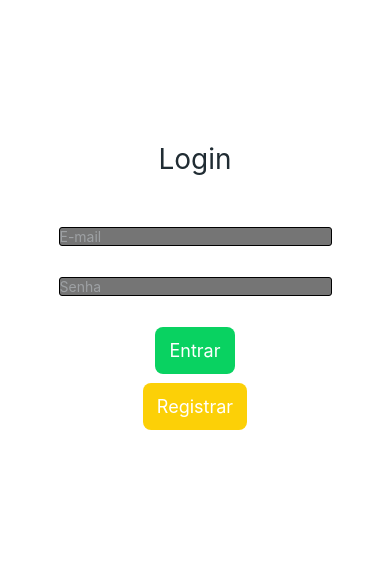
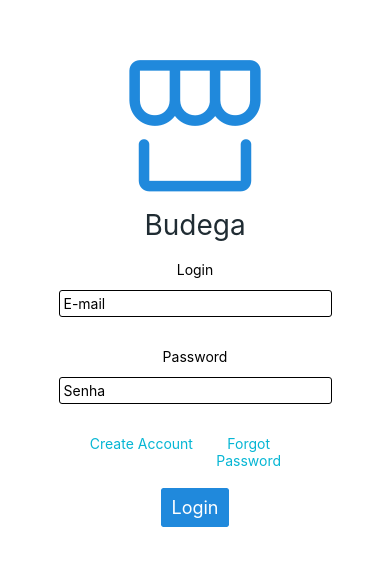
Before and after one commit to gelks8/FacisaReactMobile, a React Native app in the folder supermarket-mobile/: screen /login in a window 390 px wide. Shown: the part 136-702 px from the top of the page. Built offline with nearby package versions, Linux system fonts and the light colour scheme.

Commit message:
fix pages navigation

```diff
--- a/supermarket-mobile/App.tsx
+++ b/supermarket-mobile/App.tsx
@@ -4,7 +4,10 @@ import { createStackNavigator } from '@react-navigation/stack';
 import Login from './components/Login';
 import FormRegister from './components/FormRegister';
 import Home from './components/Home';
-import Carrinho from './components/Carrinho';
+import ShoppingCart from './components/ShoppingCart';
+import IconButtons from 'react-native-vector-icons/AntDesign';
+import ForgotPassword from './components/ForgotPassword';
+
 
 const Stack = createStackNavigator();
 
@@ -12,10 +15,23 @@ const App = ()=> {
   return (
     <NavigationContainer>
       <Stack.Navigator>
-        <Stack.Screen name="Login" component={Login} options={{ headerShown: false }} />
-        <Stack.Screen name="FormRegister" component={FormRegister} options={{ headerShown: false }}/>
-        <Stack.Screen name="Home" component={Home} options={{ headerShown: false }}/>
-        <Stack.Screen name="Carrinho" component={Carrinho} options={{ headerShown: false }}/>
+        <Stack.Screen name="login" component={Login} options={{ headerShown: false }}/>
+        <Stack.Screen options={({navigation}) => {
+          return {
+            headerBackVisible: false,
+            headerTitleAlign: "center",
+            title: "Ofertas",
+            headerLeft: () => (
+              <IconButtons onPress={() => (navigation.navigate('shoppingCart'))} name="shoppingcart" size={28}></IconButtons>
+            ),
+            headerRight: () => (
+              <IconButtons onPress={() => (navigation.navigate('login'))} name="logout" size={24}></IconButtons>
+            )
+          }
+        }} name="home" component={Home}></Stack.Screen>
+        <Stack.Screen name="formRegister" component={FormRegister} options={{headerTitle: 'Registrar', headerTitleAlign: 'center'}}></Stack.Screen>
+        <Stack.Screen name="forgotPassword" component={ForgotPassword} options={{headerTitle: 'Recuperar Senha', headerTitleAlign: 'center'}}></Stack.Screen>
+        <Stack.Screen name="shoppingCart" component={ShoppingCart} options={{headerTitle: 'Carrinho de Compras', headerTitleAlign: 'center'}}></Stack.Screen>
       </Stack.Navigator>
     </NavigationContainer>
   );
--- a/supermarket-mobile/components/Carrinho.tsx
+++ /dev/null
@@ -1,23 +0,0 @@
-import React from 'react';
-import { Text, View, Image, TextInput} from 'react-native';
-import styles from '../style/Styles';
-import { Button } from '@rneui/themed';
-import { useNavigation } from '@react-navigation/native';
-
-const Carrinho = () => {
-
-    const navigation = useNavigation();
-
-    const navigateToHome = () => {
-        navigation.navigate('Home' as never);
-    }
-
-    return (
-        <View style={styles.container}>
-            <Text style={styles.textTitle}>Carrinho</Text>
-            <Button title="Voltar"  size="lg" buttonStyle={styles.backButton} onPress={navigateToHome}></Button>
-        </View>
-    );
-};
-
-export default Carrinho
--- /dev/null
+++ b/supermarket-mobile/components/ForgotPassword.tsx
@@ -0,0 +1,18 @@
+import React from 'react'
+import styles from '../style/Styles';
+import { Text, TextInput, View} from 'react-native';
+import { Button } from '@rneui/themed';
+
+const ForgotPassword = ({navigation}: any) => {
+  return (
+    <View style={styles.container}>
+        <Text>E-mail</Text>
+        <TextInput style={styles.loginInput} placeholder="E-mail" placeholderTextColor="black"/>
+        <Text>Senha</Text>
+        <TextInput style={styles.loginInput} secureTextEntry={true} placeholder="Senha" placeholderTextColor="black"/>
+        <Button title="Recuperar Senha"  size="lg" buttonStyle={styles.registerButton} onPress={() => {navigation.navigate('Login')}}></Button>
+    </View>
+  )
+}
+
+export default ForgotPassword
--- a/supermarket-mobile/components/FormRegister.tsx
+++ b/supermarket-mobile/components/FormRegister.tsx
@@ -4,21 +4,14 @@ import styles from '../style/Styles';
 import { Button } from '@rneui/themed';
 import { useNavigation } from '@react-navigation/native';
 
-const FormRegister = () => {
-
-    const navigation = useNavigation();
-
-    const navigateToLogin = () => {
-        navigation.navigate('Login' as never);
-    }
+const FormRegister = ({navigation}: any) => {
 
     return (
         <View style={styles.container}>
-            <Text style={styles.textTitle}>Registrar</Text>
-            <TextInput style={styles.loginInput} placeholder="Nome Completo" placeholderTextColor="#9EA1A4"/>
-            <TextInput style={styles.loginInput} placeholder="E-mail" placeholderTextColor="#9EA1A4"/>
-            <TextInput style={styles.loginInput} placeholder="Senha" placeholderTextColor="#9EA1A4"/>
-            <Button title="Registrar"  size="lg" buttonStyle={styles.registerButton} onPress={navigateToLogin}></Button>
+            <TextInput style={styles.loginInput} placeholder="Nome Completo" placeholderTextColor="black"/>
+            <TextInput style={styles.loginInput} placeholder="E-mail" placeholderTextColor="black"/>
+            <TextInput style={styles.loginInput} placeholder="Senha" placeholderTextColor="black"/>
+            <Button title="Registrar"  size="lg" buttonStyle={styles.registerButton} onPress={() => {navigation.navigate('Login')}}></Button>
         </View>
     );
 };
--- a/supermarket-mobile/components/Home.tsx
+++ b/supermarket-mobile/components/Home.tsx
@@ -1,56 +1,41 @@
 import React from 'react';
-import { Text, View, ScrollView, Image} from 'react-native';
+import { Text, View, ScrollView, Image, ToastAndroid} from 'react-native';
 import styles from '../style/Styles';
 import { Button, Icon } from '@rneui/themed';
 import { useNavigation } from '@react-navigation/native';
 import { Card } from 'react-native-elements';
 
 const productList = [
-    {id: 0, nome: "Arroz", preco: 4.99, qnt: 1000, img: "https://propao.agilecdn.com.br/2314_1.jpg"},
-    {id: 0, nome: "feijão", preco: 6.59, qnt: 1420, img: "https://io.convertiez.com.br/m/trimais/shop/products/images/891/medium/feijao-carioca-tipo-1-broto-legal-pacote-1kg_886.jpg"},
-    {id: 0, nome: "Cuscuz", preco: 2.89, qnt: 578, img: "https://ibassets.com.br/ib.item.image.big/b-605a47a63e3c4708a95c063eea0ea3ee.jpeg"},
-    {id: 0, nome: "Macarrão", preco: 2.59, qnt: 687, img: "https://redemachado.com.br/arquivos/525930.jpg"},
-    {id: 0, nome: "Cafe", preco: 4.59, qnt: 800, img: "https://propao.agilecdn.com.br/5188_1.jpg"},
+    {id: 0, name: "Arroz", price: "4,99", qnt: 1000, description: "test", img: "https://propao.agilecdn.com.br/2314_1.jpg"},
+    {id: 1, name: "feijão", price: "6,59", qnt: 1420, description: "test", img: "https://io.convertiez.com.br/m/trimais/shop/products/images/891/medium/feijao-carioca-tipo-1-broto-legal-pacote-1kg_886.jpg"},
+    {id: 2, name: "Cuscuz", price: "2,89", qnt: 578, description: "test", img: "https://ibassets.com.br/ib.item.image.big/b-605a47a63e3c4708a95c063eea0ea3ee.jpeg"},
+    {id: 3, name: "Macarrão", price: "2,59", qnt: 687, description: "test", img: "https://redemachado.com.br/arquivos/525930.jpg"},
+    {id: 4, name: "Cafe", price: "4,59", qnt: 800, description: "test", img: "https://propao.agilecdn.com.br/5188_1.jpg"},
 ]
 
 const Home = () => {
 
-    const navigation = useNavigation();
-
-    const navigateToLogin = () => {
-        navigation.navigate('Login' as never);
-    }
-
-    const navigateToCarrinho = () => {
-        navigation.navigate('Carrinho' as never);
+    const openToast = (message: string) => {
+        ToastAndroid.show(message, 3000)
     }
 
     return (
         <ScrollView style={{ flex: 1 }} contentContainerStyle={{ padding: 16 }}>
-            <Text style={styles.textTitle}>Bem-vindo à loja</Text>
-            {productList.map((product, index) => (
+            {productList.map((product, index) => {
+                return (
                     <Card key={index} containerStyle={{ marginBottom: 16, alignItems: 'center' }}>
-                <Image
+                        <Card.Title><Text style={{fontSize: 24}}>{product.name}</Text></Card.Title>
+                        <Card.Divider/>
+                        <Card.Image
                             source={{ uri: product.img }}
                             style={{ height: 200 }}
-                resizeMode="cover"
                         />
-                <Text style={{ marginTop: 10, marginBottom: 10, fontWeight: 'bold' }}>
-                    Nome: {product.nome}
-                </Text>
-                <Text style={{ marginBottom: 10 }}>Preço: {product.preco}</Text>
+                        <Text style={{ marginBottom: 10 }}>Preço: R$ {product.price}</Text>
                         <Text style={{ marginBottom: 10 }}>Quantidade: {product.qnt}</Text>
-                <Button
-                    icon={{ name: 'code', color: '#ffffff' }}
-                    buttonStyle={{ borderRadius: 0, marginLeft: 0, marginRight: 0, marginBottom: 0 }}
-                    title="Comprar"
-                />
+                        <Button onPress={() => {openToast("Produto adicionado ao carrinho")}}/>
                     </Card>
-            ))}
-            <View style={{ flexDirection: 'row', justifyContent: 'center', alignItems: 'center', marginTop: 16 }}>
-                <Button title="Voltar" size="md" buttonStyle={styles.backButton} onPress={navigateToLogin}></Button>
-                <Button title="Carrinho" size="md" buttonStyle={styles.carrinhoButton} onPress={navigateToCarrinho}></Button>
-            </View>
+                )})
+            }
         </ScrollView>
     );
 };
--- a/supermarket-mobile/components/Login.tsx
+++ b/supermarket-mobile/components/Login.tsx
@@ -2,27 +2,25 @@ import { Text, View, Image, TextInput} from 'react-native';
 import styles from '../style/Styles';
 import { Button } from '@rneui/themed';
 import { useNavigation } from '@react-navigation/native';
+import IconLogo from 'react-native-vector-icons/AntDesign';
 
-
-const Login = (): JSX.Element => {
-
-    const navigation = useNavigation();
-
-    const navigateToRegister = () => {
-        navigation.navigate('FormRegister' as never);
-    }
-
-    const navigateToHome = () => {
-        navigation.navigate('Home' as never);
-    }
+const Login = ({navigation}: any) => {
 
     return (
         <View style={styles.container}>
-            <Text style={styles.textTitle}>Login</Text>
-            <TextInput style={styles.loginInput} placeholder="E-mail" placeholderTextColor="#9EA1A4"/>
-            <TextInput style={styles.loginInput} placeholder="Senha" placeholderTextColor="#9EA1A4"/>
-            <Button title="Entrar" size="lg" buttonStyle={styles.loginButton} onPress={navigateToHome}></Button>
-            <Button title="Registrar" size="lg" buttonStyle={styles.registerButton} onPress={navigateToRegister}></Button>
+            <View>
+                <IconLogo name="isv" size={150} color="#2089DC"></IconLogo>
+                <Text style={styles.textTitle}>Budega</Text>
+            </View>
+            <Text>Login</Text>
+            <TextInput style={styles.loginInput} placeholder="E-mail" placeholderTextColor="black"/>
+            <Text>Password</Text>
+            <TextInput secureTextEntry={true} style={styles.loginInput} placeholder="Senha" placeholderTextColor="black"/>
+            <View style={styles.viewRegisterForgot}>
+                <Text onPress={() => {navigation.navigate('formRegister')}} style={styles.registerForgotLink}>Create Account</Text>
+                <Text onPress={() => {navigation.navigate('forgotPassword')}} style={styles.registerForgotLink}>Forgot Password</Text>
+            </View>
+            <Button style={styles.loginButton} title="Login" onPress={() => {navigation.navigate('home')}}></Button>
         </View>
     )
 }
--- /dev/null
+++ b/supermarket-mobile/components/ShoppingCart.tsx
@@ -0,0 +1,10 @@
+import React from 'react'
+import { Text } from 'react-native';
+
+const ShoppingCart = () => {
+  return (
+    <Text>ShoppingCart</Text>
+  )
+}
+
+export default ShoppingCart
--- a/supermarket-mobile/style/Styles.tsx
+++ b/supermarket-mobile/style/Styles.tsx
@@ -7,23 +7,10 @@ const styles = StyleSheet.create({
         alignItems: 'center',
         justifyContent: 'center',
     },
-    loginButton: {
-        backgroundColor: "#09D261",
-        borderRadius: 8,
-    },
     registerButton: {
         backgroundColor: "#FCD007",
         borderRadius: 8,
         marginTop: "8%"
-    },
-    backButton: {
-        backgroundColor: "#9BCAE6",
-        borderRadius: 8,
-    },
-    carrinhoButton: {
-        backgroundColor: "#09D261",
-        borderRadius: 8,
-        marginLeft: "3%"
     },
     text: {
         fontSize: 28,
@@ -37,13 +24,33 @@ const styles = StyleSheet.create({
         textAlign: "center",
         marginBottom: "13%"
     },
+    //Login Page
+    viewRegisterForgot: {
+        flexDirection: 'row',
+        justifyContent: 'space-between',
+        marginBottom: "5%"
+    },
+    registerForgotLink: {
+        flex: 1,
+        textAlign: 'center',
+        color: '#06B6D4',
+    },
+    labelInput: {
+        marginBottom: "5%",
+        textAlign: "left"
+    },
     loginInput: {
-        color: "#202C33",
-        backgroundColor: "#757575",
+        backgroundColor: "#FFFFFF",
         width: "70%",
         marginBottom: "8%",
+        marginTop: "3%",
         borderWidth: 1,
-        borderRadius: 3
+        borderRadius: 3,
+        padding: 4
+    },
+    loginButton: {
+        backgroundColor: "#09D261",
+        borderRadius: 8,
     }
 });
 
```
Lines whose indentation alone changed are shown as unchanged.
